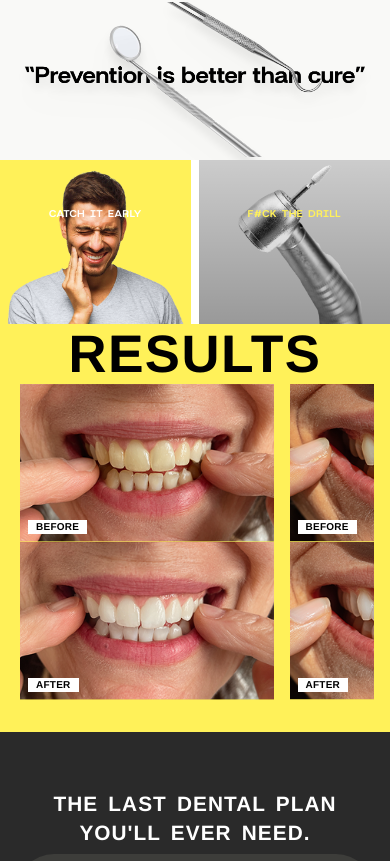
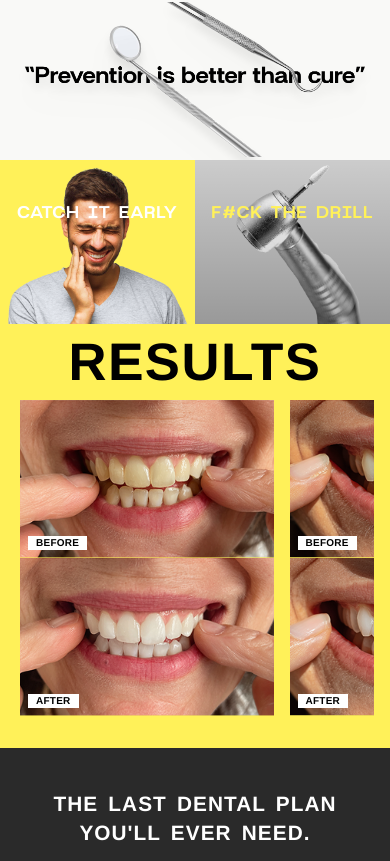
Before and after one commit to rohit-vue/Gleam, a Next.js app: page / in a window 390 px wide. Shown: the part 1293-2154 px from the top of the page. Built offline with nearby package versions, Linux system fonts and the light colour scheme.

Commit message:
refienment for mobile

```diff
--- a/src/components/CatchEarlyResultsSection.tsx
+++ b/src/components/CatchEarlyResultsSection.tsx
@@ -39,7 +39,7 @@ function BeforeAfterFigure({
 export function CatchEarlyResultsSection() {
   return (
     <div className="w-full overflow-x-hidden font-helvetica-neue-regular">
-      <div className="grid w-full max-w-full grid-cols-2 gap-2 min-[425px]:gap-3 md:gap-0">
+      <div className="grid w-full max-w-full grid-cols-2  min-[425px]:gap-3 md:gap-0">
         <div className="relative min-h-[clamp(8.5rem,42vw,12rem)] w-full min-w-0 bg-[#FFF159] md:min-h-[320px] lg:min-h-[360px]">
           <Image
             src="/assets/teethhurt.png"
@@ -54,7 +54,7 @@ export function CatchEarlyResultsSection() {
 
             aria-hidden
           />
-          <p className="absolute font-britanica-black uppercase leading-[0.95] [word-spacing:0.15em] text-white max-md:inset-x-1 max-md:top-1/3 max-md:-translate-y-1/2 max-md:px-1 max-md:text-center max-md:text-[clamp(0.5rem,2.75vw,0.875rem)] max-md:tracking-[0.06em] md:top-[80px] 2xl:top-[80px] lg:top-[80px] xl:top-[80px] md:bottom-auto md:left-5 2xl:left-[10.25rem] lg:left-[2.25rem] xl:left-[10.25rem] md:right-auto md:translate-y-0 md:px-0 md:text-left md:text-[clamp(2rem,4.5vw,3.25rem)] md:tracking-[0.3rem] md:[word-spacing:0.28em] 2xl:text-[52px] xl:text-[52px] lg:text-[44px] lg:tracking-[0.4rem] lg:[word-spacing:0.3em]">
+          <p className="absolute font-britanica-black uppercase leading-[0.95] [word-spacing:0.15em] text-white max-md:inset-x-1 max-md:top-1/3 max-md:-translate-y-1/2 max-md:px-1 max-md:text-center max-md:text-[clamp(0.5rem,4.75vw,8.875rem)] max-md:tracking-[0.06em] md:top-[80px] 2xl:top-[80px] lg:top-[80px] xl:top-[80px] md:bottom-auto md:left-5 2xl:left-[10.25rem] lg:left-[2.25rem] xl:left-[10.25rem] md:right-auto md:translate-y-0 md:px-0 md:text-left md:text-[clamp(2rem,4.5vw,3.25rem)] md:tracking-[0.3rem] md:[word-spacing:0.28em] 2xl:text-[52px] xl:text-[52px] lg:text-[44px] lg:tracking-[0.4rem] lg:[word-spacing:0.3em]">
             Catch It early
           </p>
         </div>
@@ -72,7 +72,7 @@ export function CatchEarlyResultsSection() {
             aria-hidden
           />
           <p
-            className="absolute font-britanica-black uppercase leading-[0.95] [word-spacing:0.15em] text-[#FFF159] max-md:inset-x-1 max-md:top-1/3 max-md:-translate-y-1/2 max-md:px-1 max-md:text-center max-md:text-[clamp(0.5rem,2.75vw,0.875rem)] max-md:tracking-[0.06em] 2xl:top-[80px] lg:top-[80px] xl:top-[80px] 2xl:left-[10.25rem] lg:left-[2.25rem] xl:left-[10.25rem] md:top-[80px] md:bottom-auto md:left-5 md:right-auto md:translate-y-0 md:px-0 md:text-left md:text-[clamp(2rem,4.5vw,3.25rem)] md:tracking-[0.26rem] md:[word-spacing:0.26em] 2xl:text-[52px] xl:text-[52px] lg:text-[44px] lg:tracking-[0.3rem] lg:[word-spacing:0.3em]"
+            className="absolute font-britanica-black uppercase leading-[0.95] [word-spacing:0.15em] text-[#FFF159] max-md:inset-x-1 max-md:top-1/3 max-md:-translate-y-1/2 max-md:px-1 max-md:text-center max-md:text-[clamp(0.5rem,4.75vw,8.875rem)] max-md:tracking-[0.06em] 2xl:top-[80px] lg:top-[80px] xl:top-[80px] 2xl:left-[10.25rem] lg:left-[2.25rem] xl:left-[10.25rem] md:top-[80px] md:bottom-auto md:left-5 md:right-auto md:translate-y-0 md:px-0 md:text-left md:text-[clamp(2rem,4.5vw,3.25rem)] md:tracking-[0.26rem] md:[word-spacing:0.26em] 2xl:text-[52px] xl:text-[52px] lg:text-[44px] lg:tracking-[0.3rem] lg:[word-spacing:0.3em]"
             aria-label="Forget the drill"
           >
             F#ck the drill
@@ -83,18 +83,18 @@ export function CatchEarlyResultsSection() {
 
 
       <section
-        className="relative overflow-x-hidden bg-[#FFF159] px-4 pb-8 pt-6 sm:px-5 sm:pb-10 sm:pt-8 md:px-10 md:pb-12 md:pt-10 lg:px-10 lg:pb-12 lg:pt-8"
+        className="relative overflow-x-hidden bg-[#FFF159] px-4 pb-8 pt-10 sm:px-5 sm:pb-10 sm:pt-8 md:px-10 md:pb-12 md:pt-10 lg:px-10 lg:pb-12 lg:pt-8"
         aria-labelledby="results-heading"
       >
         <h2
           id="results-heading"
-          className="pointer-events-none absolute left-1/2 top-2 z-0 w-full max-w-full -translate-x-1/2 select-none px-2 text-center text-[clamp(2.75rem,13.5vw,12.5rem)] font-bold uppercase leading-[0.82] tracking-[0.03em] text-black min-[425px]:px-0 min-[425px]:text-[clamp(3rem,16vw,12.5rem)] sm:top-1 sm:leading-[0.84] sm:tracking-[0.05em] md:top-0 md:tracking-[0.065em] lg:leading-[0.85] lg:tracking-[0.2em]"
+          className="pointer-events-none absolute left-1/2 top-4 z-0 w-full max-w-full -translate-x-1/2 select-none px-2 text-center text-[clamp(2.75rem,13.5vw,12.5rem)] font-bold uppercase leading-[0.82] tracking-[0.03em] text-black min-[425px]:px-0 min-[425px]:text-[clamp(3rem,16vw,12.5rem)] sm:top-1 sm:leading-[0.84] sm:tracking-[0.05em] md:top-0 md:tracking-[0.065em] lg:leading-[0.85] lg:tracking-[0.2em]"
         >
           Results
         </h2>
         <h2
           aria-hidden
-          className="pointer-events-none absolute left-1/2 top-2 z-20 w-full max-w-full -translate-x-1/2 select-none px-2 text-center text-[clamp(2.75rem,13.5vw,12.5rem)] font-bold uppercase leading-[0.82] tracking-[0.03em] text-black min-[425px]:px-0 min-[425px]:text-[clamp(3rem,16vw,12.5rem)] sm:top-1 sm:leading-[0.84] sm:tracking-[0.05em] md:top-0 md:tracking-[0.065em] lg:leading-[0.85] lg:tracking-[0.2em]"
+          className="pointer-events-none absolute left-1/2 top-4 z-20 w-full max-w-full -translate-x-1/2 select-none px-2 text-center text-[clamp(2.75rem,13.5vw,12.5rem)] font-bold uppercase leading-[0.82] tracking-[0.03em] text-black min-[425px]:px-0 min-[425px]:text-[clamp(3rem,16vw,12.5rem)] sm:top-1 sm:leading-[0.84] sm:tracking-[0.05em] md:top-0 md:tracking-[0.065em] lg:leading-[0.85] lg:tracking-[0.2em]"
         >
           <span className="text-transparent">R</span>
           <span>E</span>
--- a/src/components/PricingSection.tsx
+++ b/src/components/PricingSection.tsx
@@ -116,15 +116,15 @@ export function PricingSection() {
   return (
     <section
       id="become-a-member"
-      className="relative scroll-mt-24 overflow-x-hidden bg-[#2A2A2A] px-4 py-10 font-helvetica-neue-regular md:scroll-mt-28 md:px-8 md:py-10 lg:py-10"
+      className="relative scroll-mt-24 overflow-x-hidden bg-[#2A2A2A] px-4 py-6 font-helvetica-neue-regular md:scroll-mt-28 md:px-8 md:py-10 lg:py-4"
       aria-labelledby="pricing-tagline"
     >
       <div className="relative z-10 mx-auto max-w-6xl">
         <div className="relative isolate mx-auto w-full max-w-6xl px-2 md:px-4">
-          <div className="relative mb-[1.5rem] grid w-full place-items-center sm:mt-7  lg:mt-0">
+          <div className="relative mb-12 grid w-full place-items-center sm:mt-7  lg:mt-0">
             <h2
               id="pricing-tagline"
-              className="col-start-1 row-start-1 z-10 min-w-full translate-y-[1.1rem] px-2 text-center text-[1.3rem] font-bold uppercase leading-snug tracking-[0.05em] text-white [word-spacing:0.16em] sm:translate-y-[1.35rem] sm:px-3 sm:text-[1.4rem] sm:tracking-[0.055em] sm:[word-spacing:0.18em] md:translate-y-8 md:text-[1.55rem] md:tracking-[0.065em] md:[word-spacing:0.22em] lg:translate-y-14 lg:text-[2.2rem] lg:leading-snug lg:tracking-[0.09em] lg:pb-[59px] lg:text-[47px] lg:[word-spacing:0.34em]"
+              className="col-start-1 row-start-1 z-10 min-w-full translate-y-[1.1rem] px-2 text-center text-[1.3rem] font-bold uppercase leading-snug tracking-[0.05em] text-white [word-spacing:0.16em] sm:translate-y-[1.35rem] sm:px-3 sm:text-[1.4rem] sm:tracking-[0.055em] sm:[word-spacing:0.18em] md:translate-y-8 md:text-[1.55rem] md:tracking-[0.065em] md:[word-spacing:0.22em] lg:translate-y-14 lg:text-[2.2rem] lg:leading-snug lg:tracking-[0.09em] lg:pb-[73px] lg:text-[47px] lg:[word-spacing:0.34em]"
             >
               The last dental plan you&apos;ll ever need.
             </h2>
```
